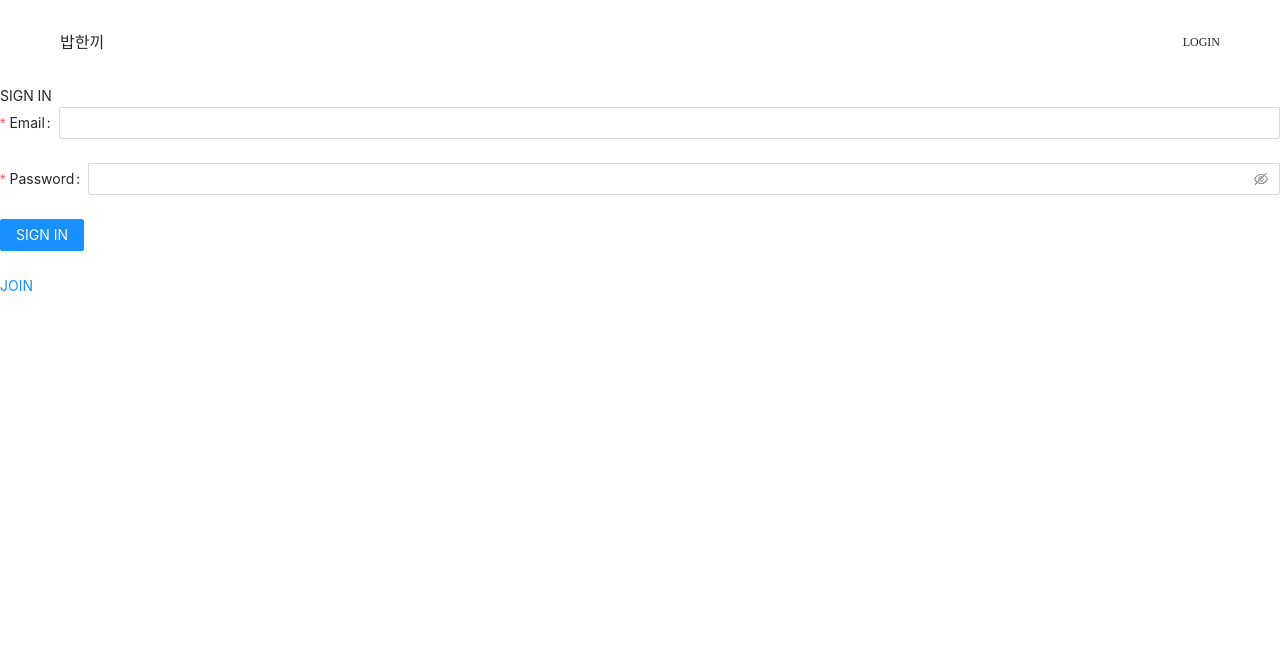
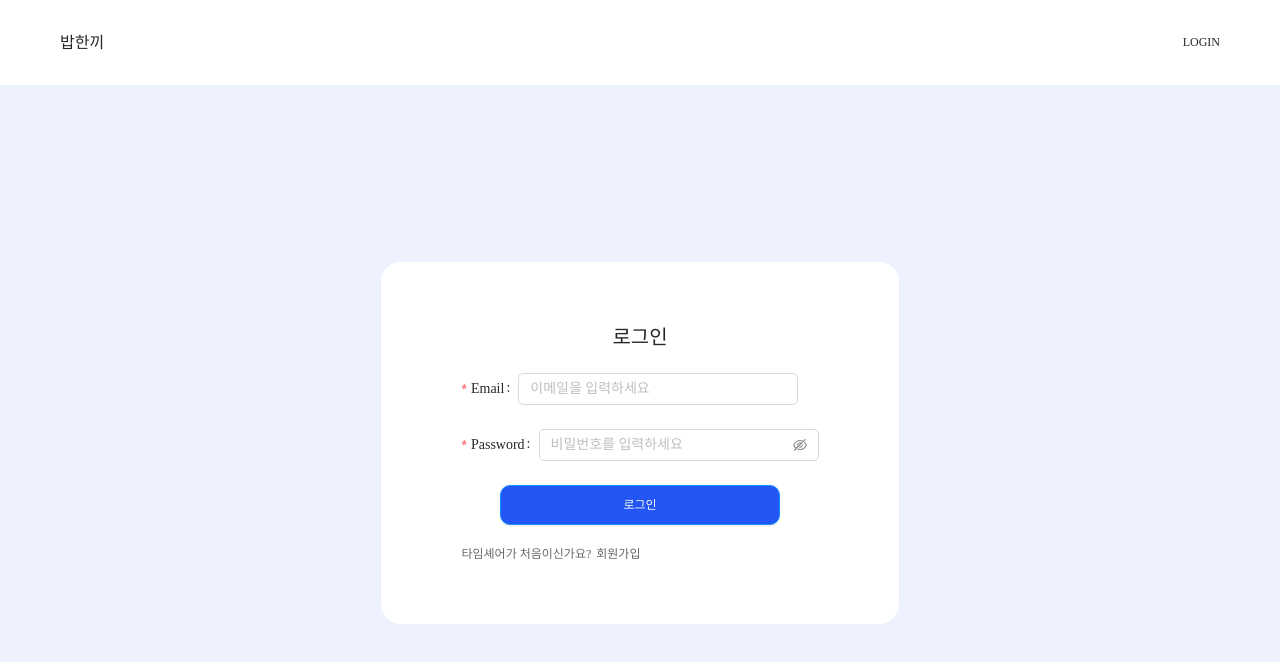
Before and after one commit to TheStarkor/timeshare, a React (Create React App) app: page /login in a window 1280 px wide. Shown: the top 662 px of the page. Built offline with nearby package versions, Linux system fonts and the light colour scheme.

Commit message:
[style]로그인페이지

```diff
--- a/src/pages/Welcome/index.scss
+++ b/src/pages/Welcome/index.scss
@@ -152,3 +152,93 @@
     }
   }
 }
+
+.login-container{
+  background: #EEF2FF;
+  display: flex;
+  align-items: center;
+  justify-content: center;
+  padding: 80px 0 80px 0;
+  height: calc(100vh - 85px);
+
+  font-family: NanumSquareR;
+  font-size: 12px;
+
+  .login-box{
+    background: white;
+    border-radius: 20px;
+    display: flex;
+    flex-direction: column;
+    align-items: center;
+    justify-content: center;
+    padding:60px 80px;
+    .greeting-text1{
+      font-family: NanumSquareEB;
+      font-size: 20px;
+      margin-bottom: 20px;
+    }
+    .signup-form-container{
+      .ant-form{
+        display: flex;
+        flex-direction: column;
+        align-items: center;
+        .ant-upload.ant-upload-select-picture-card{
+          margin:0;
+          border-radius: 10px;
+          border: 1px solid #d9d9d9;
+        }
+        .form-container{
+          width: 100%;
+          display: flex;
+          justify-content: flex-start;
+          .form-email{
+            .ant-form-item{
+            display: flex;
+            flex-direction: column;
+            align-items: flex-start;
+              .ant-input{
+              border-radius: 5px;
+              width: 280px;
+              }
+            }
+          }
+          .login-form-pw{
+            .ant-form-item{
+            display: flex;
+            flex-direction: column;
+            align-items: flex-start;
+            .ant-input-affix-wrapper {
+                width:70px;
+                width:280px;
+                border-radius: 5px;
+              }
+            }
+          }
+        }
+        .button{
+          .ant-form-item{
+            margin-bottom: 0;
+            .ant-btn-primary{
+              width:280px;
+              height:40px;
+              font-size: 12px;
+              border-radius: 10px;
+              background: #2257F6;
+            }
+          }
+        }
+      }
+    }
+    .signup-button{
+      width: 100%;
+      display: flex;
+      margin-top: 20px;
+      color: #686868;
+      .text{
+        margin-left: 5px;
+        color: #686868;
+        font-family: NanumSquareB;
+      }
+    }
+  }
+}
--- a/src/pages/Welcome/join.js
+++ b/src/pages/Welcome/join.js
@@ -18,7 +18,7 @@ const Signup = () => {
   const [imageUrl, setImageUrl] = useState("");
   const [form] = Form.useForm();
 
-  const onGenderChange = (value: string) => {
+  const onGenderChange = (value) => {
     switch (value) {
       case 'male':
         form.setFieldsValue({ note: 'Hi, man!' });
--- a/src/pages/Welcome/login.js
+++ b/src/pages/Welcome/login.js
@@ -4,6 +4,8 @@ import { useCookies } from 'react-cookie';
 
 import { Form, Input, Button, Alert } from 'antd';
 import { Link } from 'react-router-dom';
+
+import "./index.scss";
 
 const Login = () => {
   const [, setCookie] = useCookies(['Authorization']);
@@ -32,43 +34,57 @@ const Login = () => {
 
   return (
     <>
-      <div className="login-header-container">
-        <div className="login-signup-text"> SIGN IN </div>
+      <div className="login-container">
+        <div className="login-box">
+          <div className="greeting-text1">
+            로그인
           </div>
-      <div className="login-container">
-        <div className="login-form-container">
+          <div className="signup-form-container">
             <Form
               initialValues={{ remember: true }}
               onFinish={onFinish}
             >
+              <div className="form-container">
+                <div className="form-email">
                   <Form.Item
                     label="Email"
                     name="email"
                     rules={[{ required: true, message: '이메일을 입력해주세요!' }]}
                   >
-              <Input />
+                    <Input placeholder="이메일을 입력하세요" />
                   </Form.Item>
+                </div>
+              </div>
+              <div className="form-container">
+                <div className="login-form-pw">
                   <Form.Item
                     label="Password"
                     name="password"
                     rules={[{ required: true, message: '비밀번호를 입력해주세요!' }]}
                   >
-              <Input.Password />
+                    <Input.Password placeholder="비밀번호를 입력하세요" />
                   </Form.Item>
+                </div>
+              </div>
+
               {isError && <Alert message="이메일 혹은 비밀번호가 올바르지 않습니다." type="error" />}
-            <div className="login-and-join">
+              <div className="button">
                 <Form.Item>
                   <Button type="primary" htmlType="submit" loading={isLogging}>
-                  SIGN IN
+                    로그인
                   </Button>
                 </Form.Item>
-              <Link to="/join">
-                <div className="login-link-to-join"> JOIN </div>
-              </Link>
               </div>
             </Form>
           </div>
+          <div className="signup-button">
 
+            <div>타임셰어가 처음이신가요?</div>
+            <Link to="/join" className="text">
+              <div> 회원가입 </div>
+            </Link>
+          </div>
+        </div>
       </div>
     </>
   )
```
Lines whose indentation alone changed are shown as unchanged.
